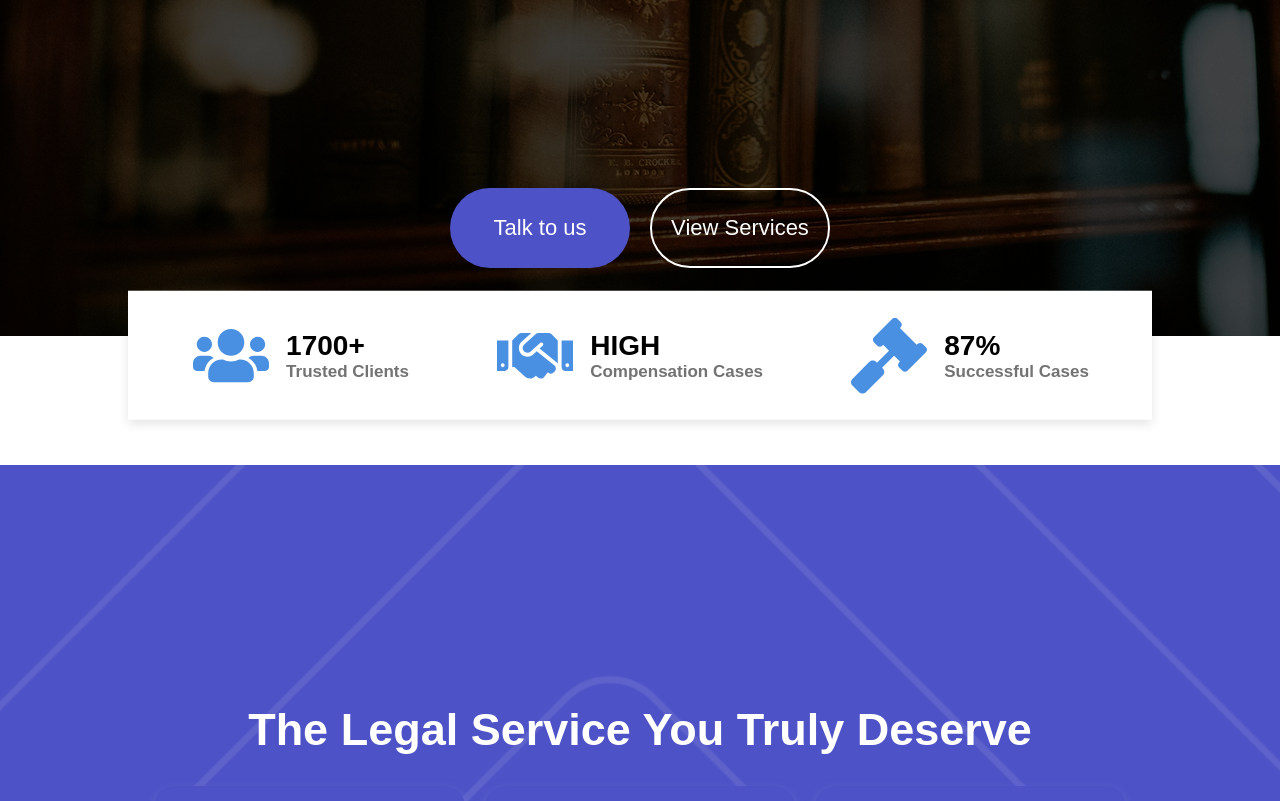
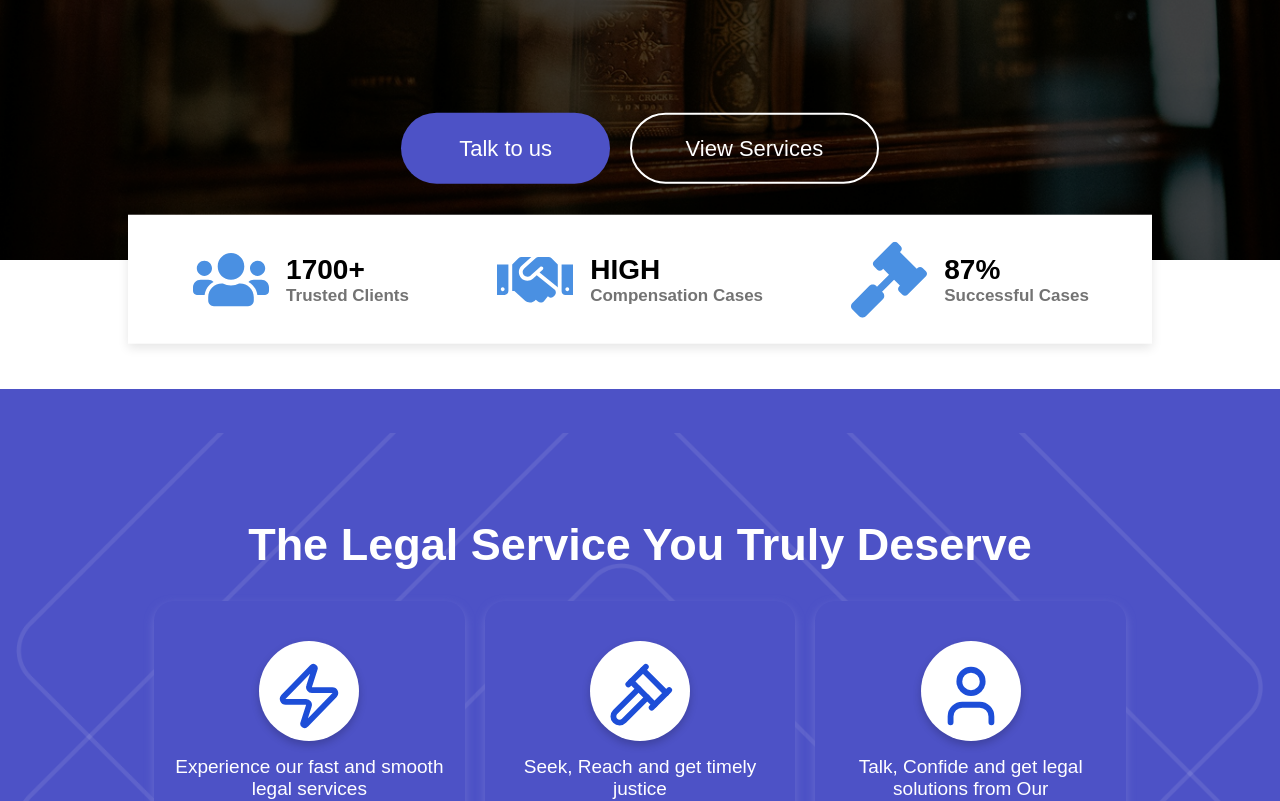
Before and after one commit to Fritz000/ineyab-solicitors, a React (Vite) app: page / in a window 1280 px wide. Shown: the part 840-1641 px from the top of the page. Built offline with nearby package versions, Linux system fonts and the light colour scheme.

Commit message:
new changes

```diff
--- a/src/pages/Home.css
+++ b/src/pages/Home.css
@@ -13,7 +13,7 @@ body, html {
 
   .hero-section {
     width: 100vw;
-    height: 1176px;
+    height: 1100px;
     background-size: cover;
     background-position: center;
     background-repeat: no-repeat;
@@ -120,7 +120,7 @@ body, html {
 
   .cta-buttons {
     transform: translateX(-20%);
-    transform: translateY(-120%);
+    transform: translateY(-170%);
     display: flex;
     justify-content: center;
     align-items: center;
@@ -132,8 +132,8 @@ body, html {
     background-color: #4D52C6;
     color: white;
     border-radius: 50px;
-    width: 180px;
-    height: 10vh;
+    width: 208.76px;
+    height: 71.38px;
     font-size: 22px;
     border: none;
     cursor: pointer;
@@ -144,8 +144,8 @@ body, html {
     color: white;
     border: 2px solid white;
     border-radius: 50px;
-    width: 180px;
-    height: 10vh;
+    width: 248.76px;
+    height: 71.38px;
     font-size: 22px;
     cursor: pointer;
   }
@@ -192,10 +192,9 @@ body, html {
   .hero-section106 {
     width: 100%;
     min-width: 100vw;
-    min-height: 100vh;
+    min-height: 70vh;
     background: #4D52C6;
-    background-image: url('your-image.jpg');
-    background-size: cover;
+    background-size: contain;
     background-position: center;
     background-repeat: no-repeat;
     display: flex;
```
